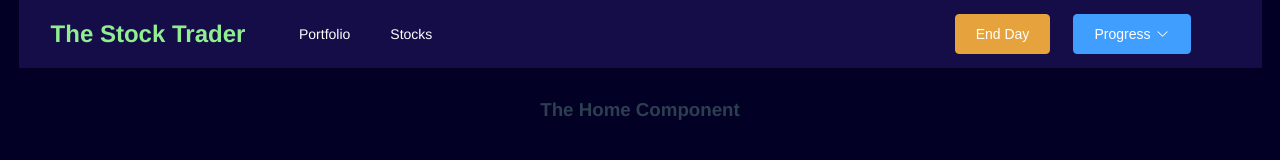
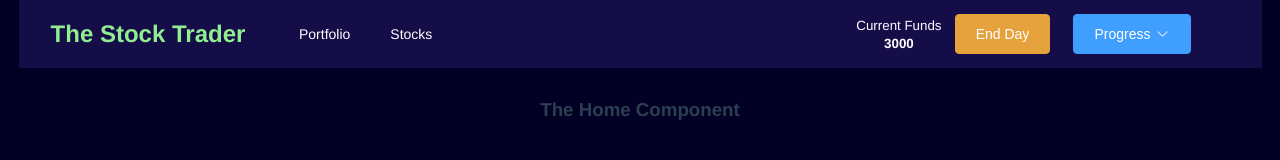
Before and after one commit to jippy89/the-stock-trader, a Vue app: page / in a window 1280 px wide. Shown: the top 160 px of the page. Built offline with nearby package versions, Linux system fonts and the light colour scheme.

Commit message:
style(Header): add 'funds'

```diff
--- a/src/components/Header/Header.vue
+++ b/src/components/Header/Header.vue
@@ -24,10 +24,10 @@
 				<el-menu-item index="/stocks">Stocks</el-menu-item>
 			</el-menu>
 		</el-col>
-		<!-- <el-col :offset="7" :span="2">
-			<small>Current Money {{ money }}</small>
-		</el-col> -->
-		<el-col :offset="9" :span="2">
+		<el-col :offset="7" :span="2" class="funds">
+			<small>Current Funds <strong>{{ funds }}</strong></small>
+		</el-col>
+		<el-col :span="2">
 			<el-button type="warning">
 				End Day
 			</el-button>
@@ -45,6 +45,14 @@
 		</el-col>
 	</el-row>
 </template>
+
+<script>
+	export default {
+		computed: {
+			funds() { return this.$store.getters["funds"] }
+		}
+	}
+</script>
 
 <style scoped>
 	#brand {
@@ -84,7 +92,7 @@
 		background-color: rgb(34,21,108)!important;
 	}
 
-	.el-menu-item {
+	.el-menu-item, .funds {
 		transition: all .3s !important;
 	}
 
@@ -93,4 +101,8 @@
 		color: lightgreen!important;
 		background-color: rgb(34,21,89)!important;
 	}
+
+	.funds:hover {
+		color: lightgreen;
+	}
 </style>
```
